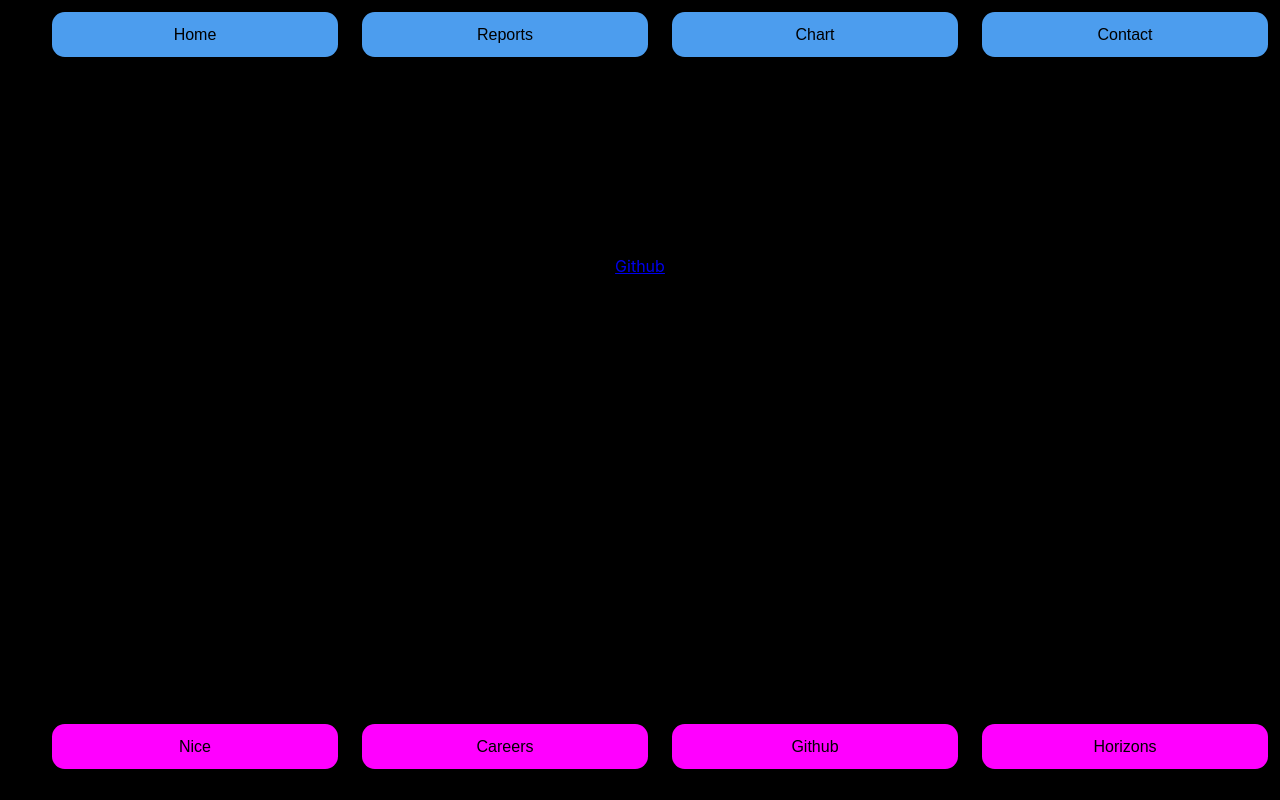
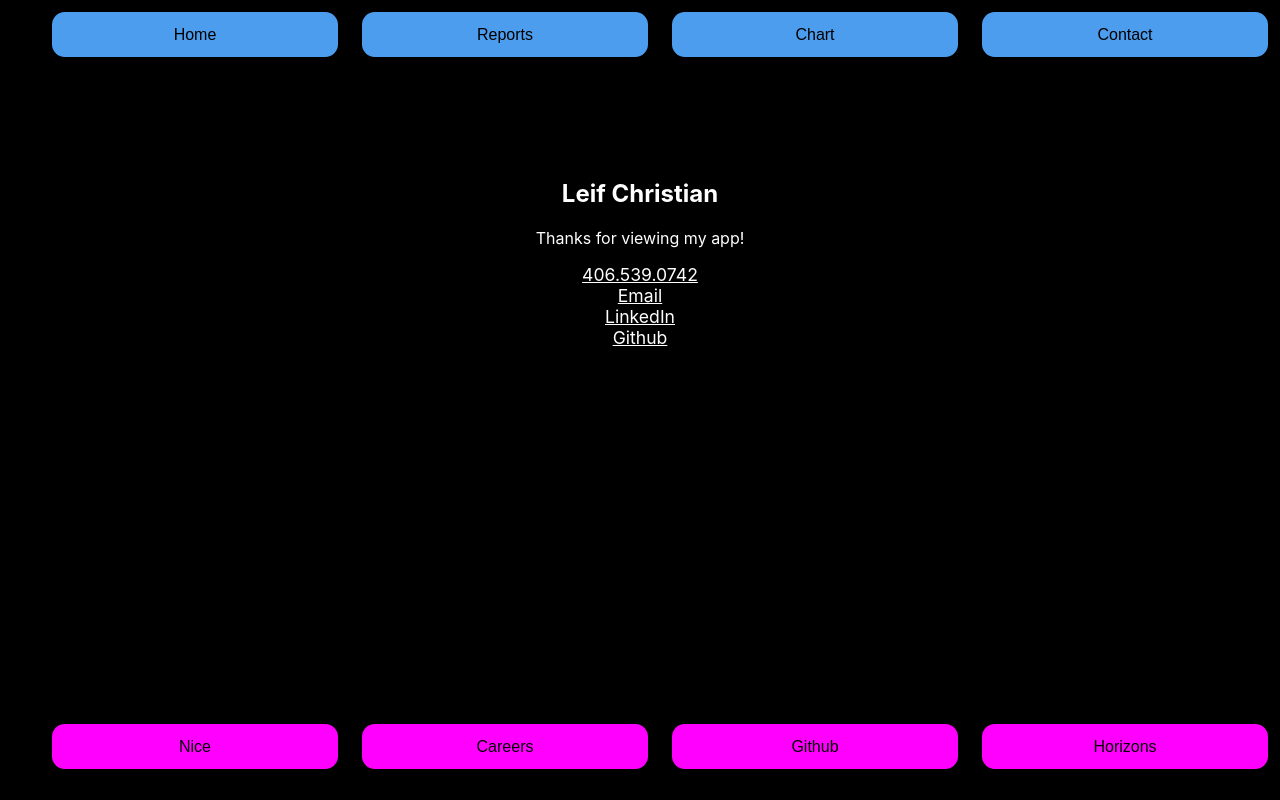
Before and after one commit to LeifChristian/dataGridandCharts, a React (Create React App) app: page /Contact in a window 1280 px wide. Built offline with nearby package versions, Linux system fonts and the light colour scheme; what devextreme would draw is missing.

Commit message:
display edits to contact and home

```diff
--- a/src/components/chart.tsx
+++ b/src/components/chart.tsx
@@ -42,8 +42,8 @@ export default function Chart() {
   const [toggle, setToggle] = useState(false)
   const [Stats, setStats] = useState(null)
   const [dataReturn, setDataReturn] = useState([])
-const [heighty, setheighty] = useState(window.innerHeight);
-const [widthy, setWidthy] = useState(window.innerWidth)
+  const [heighty, setheighty] = useState(window.innerHeight);
+  const [widthy, setWidthy] = useState(window.innerWidth)
 
 window.addEventListener('resize', handleResize);
   function handleResize() {
@@ -129,7 +129,7 @@ console.log(arrayOfTitles, 'titles')
   for(let i in dataArray){
     thing.push({revenue: arrayOfStats[i], expenses: arrayOfExpenses[i], sales: arrayOfSales[i], titles: arrayOfTitles[i]})
   }
-  console.log(thing[0]?.titles, 'data')
+  // console.log(thing[0]?.titles, 'data')
 
 
 const data = {
--- a/src/pages/contact.js
+++ b/src/pages/contact.js
@@ -3,13 +3,23 @@ import Nav from '../components/nav'
 import styles from '../styles/stylesheet.js';
 import { useEffect } from 'react';
 
+const linkStyle = {
+color: 'white',
+fontSize: '1.1rem'
+}
+
 export default function Contact () {
   return (
 
-<div style ={{textAlign: 'center', marginTop: "20%"}}>
-  <a href="http://github.com/LeifChristian" target="_blank">Github</a>
+<div style ={{textAlign: 'center', marginTop: "14%", color: 'white'}}>
+<h2>Leif Christian</h2>
+
+  <p>Thanks for viewing my app!</p>
+  <a style={linkStyle} href="tel:+014065390742">406.539.0742</a> <br/>
+  <a style={linkStyle}href="mailto:leifachristian@gmail.com">Email</a> <br/>
+  <a style={linkStyle} href="http://linkedin.com/in/leifchristian" target="_blank">LinkedIn</a> <br/>
+  <a style={linkStyle} href="http://github.com/LeifChristian" target="_blank">Github</a>
   </div>
-
-  )
+)
 
   }
--- a/src/pages/home.js
+++ b/src/pages/home.js
@@ -7,7 +7,7 @@ import '../App.css'
 export default function Home () {
   return (
 
-<div style ={{textAlign: 'center', marginTop: "8%", color: 'white'}}>
+<div style ={{textAlign: 'center', marginTop: "14%", color: 'white'}}>
 
 <h1>Welcome!</h1>
 
```
